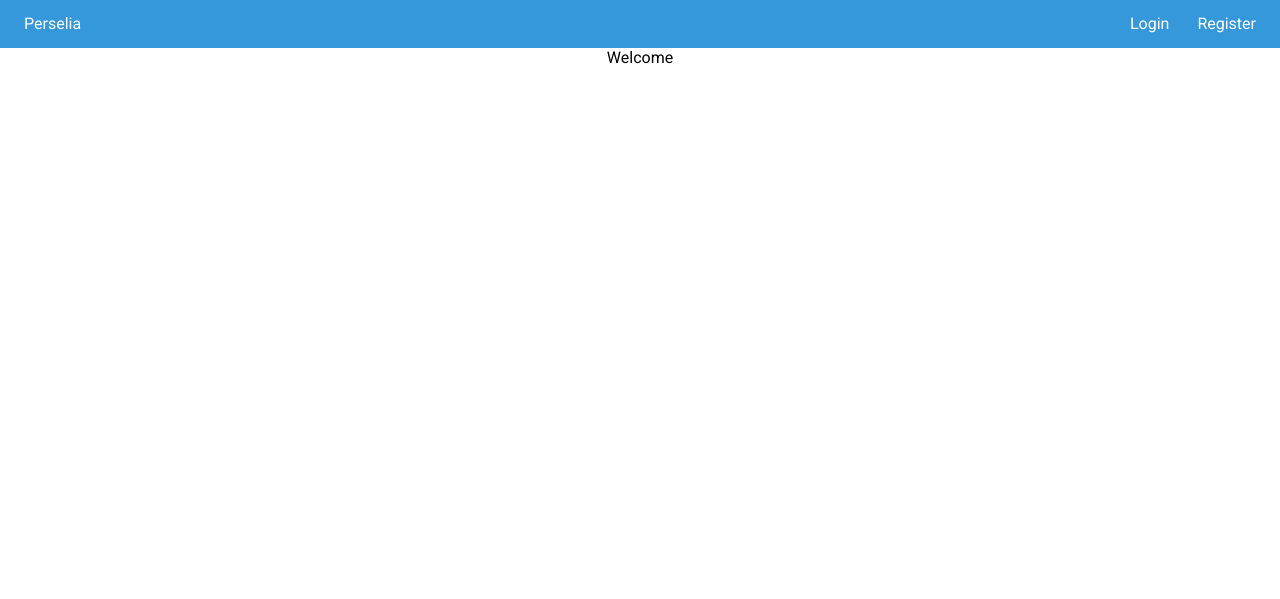
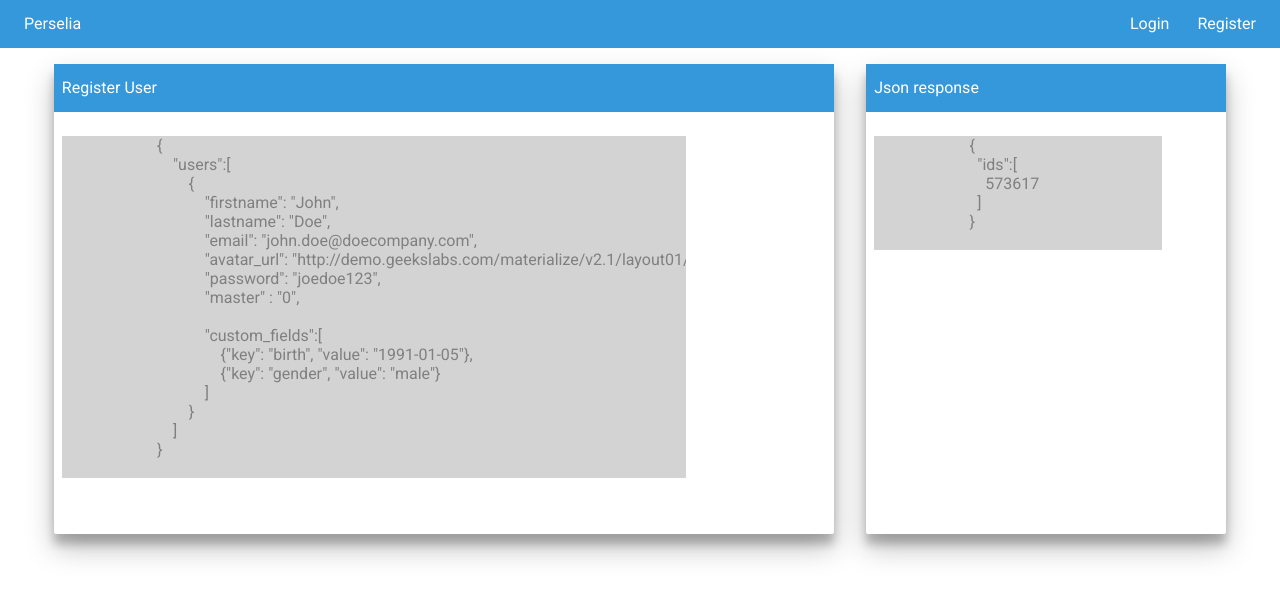
Before and after one commit to sebbekarlsson/Perselia, a Flask app: page / in a window 1280 px wide. Shown: the top 599 px of the page. Run offline with Flask 2, Linux system fonts and the light colour scheme.

Commit message:
Json example

```diff
--- a/perselia/flaskr/static/style/style.css
+++ b/perselia/flaskr/static/style/style.css
@@ -86,6 +86,11 @@
   min-height: 360px;
   padding-bottom: 48px; }
 
+.card-size-adaptive {
+  min-width: 360px;
+  min-height: 360px;
+  padding-bottom: 48px; }
+
 .card-label {
   width: 100%;
   height: 48px;
@@ -119,6 +124,17 @@
   align-items: center;
   justify-content: center; }
 
+.card-flow-centered {
+  width: 100%;
+  padding: 0;
+  margin: 0;
+  display: -webkit-box;
+  display: -moz-box;
+  display: -ms-flexbox;
+  display: -webkit-flex;
+  display: flex;
+  justify-content: center; }
+
 .text-padding-full {
   padding: 8px; }
 
@@ -145,4 +161,11 @@
 .btn:hover {
   cursor: pointer; }
 
+.code {
+  position: relative;
+  background-color: lightgray;
+  color: gray;
+  width: 100%;
+  overflow: scroll; }
+
 /*# sourceMappingURL=style.css.map */
--- a/perselia/flaskr/static/style/style.scss
+++ b/perselia/flaskr/static/style/style.scss
@@ -120,6 +120,12 @@ $bar_height: 48px;
     padding-bottom:48px;
 }
 
+.card-size-adaptive{
+  min-width: 360px;
+  min-height:360px;
+  padding-bottom:48px;
+}
+
 .card-label{
     width:100%;
     height:$bar_height;
@@ -160,6 +166,18 @@ $bar_height: 48px;
     justify-content: center;
 }
 
+.card-flow-centered{
+  width:100%;
+  padding: 0;
+  margin: 0;
+  display: -webkit-box;
+  display: -moz-box;
+  display: -ms-flexbox;
+  display: -webkit-flex;
+  display: flex;
+  justify-content: center;
+}
+
 .text-padding-full{
     padding:$text_padding;
 }
@@ -194,3 +212,11 @@ $bar_height: 48px;
 .btn:hover{
   cursor:pointer;
 }
+
+.code{
+  position: relative;
+  background-color:lightgray;
+  color:gray;
+  width:100%;
+  overflow: scroll;
+}
--- a/perselia/flaskr/templates/index.html
+++ b/perselia/flaskr/templates/index.html
@@ -1,7 +1,52 @@
 {% extends 'layout.html' %}
 {% block title %} Index {% endblock %}
 {% block body %}
-    <div class='content content-centered'>
-        Welcome
+    <div class='content'>
+        <div class='card-flow-centered'>
+            <div class="card card-4 card-size-adaptive left">
+                <nav class='card-label card-label-blue'>
+                    <p>
+                       Register User
+                    </p>
+                </nav>
+                <div class='card-content text-padding-full'>
+                    <pre class='code'>
+                        {
+                            "users":[
+                                {
+                                    "firstname": "John",
+                                    "lastname": "Doe",
+                                    "email": "john.doe@doecompany.com",
+                                    "avatar_url": "http://demo.geekslabs.com/materialize/v2.1/layout01/images/avatar.jpg",
+                                    "password": "joedoe123",
+                                    "master" : "0",
+
+                                    "custom_fields":[
+                                        {"key": "birth", "value": "1991-01-05"},
+                                        {"key": "gender", "value": "male"}
+                                    ]
+                                }
+                            ]
+                        }
+                    </pre>
+                </div>
+            </div>
+            <div class="card card-4 card-size-adaptive left">
+                <nav class='card-label card-label-blue'>
+                    <p>
+                       Json response
+                    </p>
+                </nav>
+                <div class='card-content text-padding-full'>
+                    <pre class='code'>
+                        {
+                          "ids":[
+                            573617
+                          ]
+                        }
+                    </pre>
+                </div>
+            </div>
+        </div>
     </div>
 {% endblock %}
```
Also changed, not shown: 1 other file.
